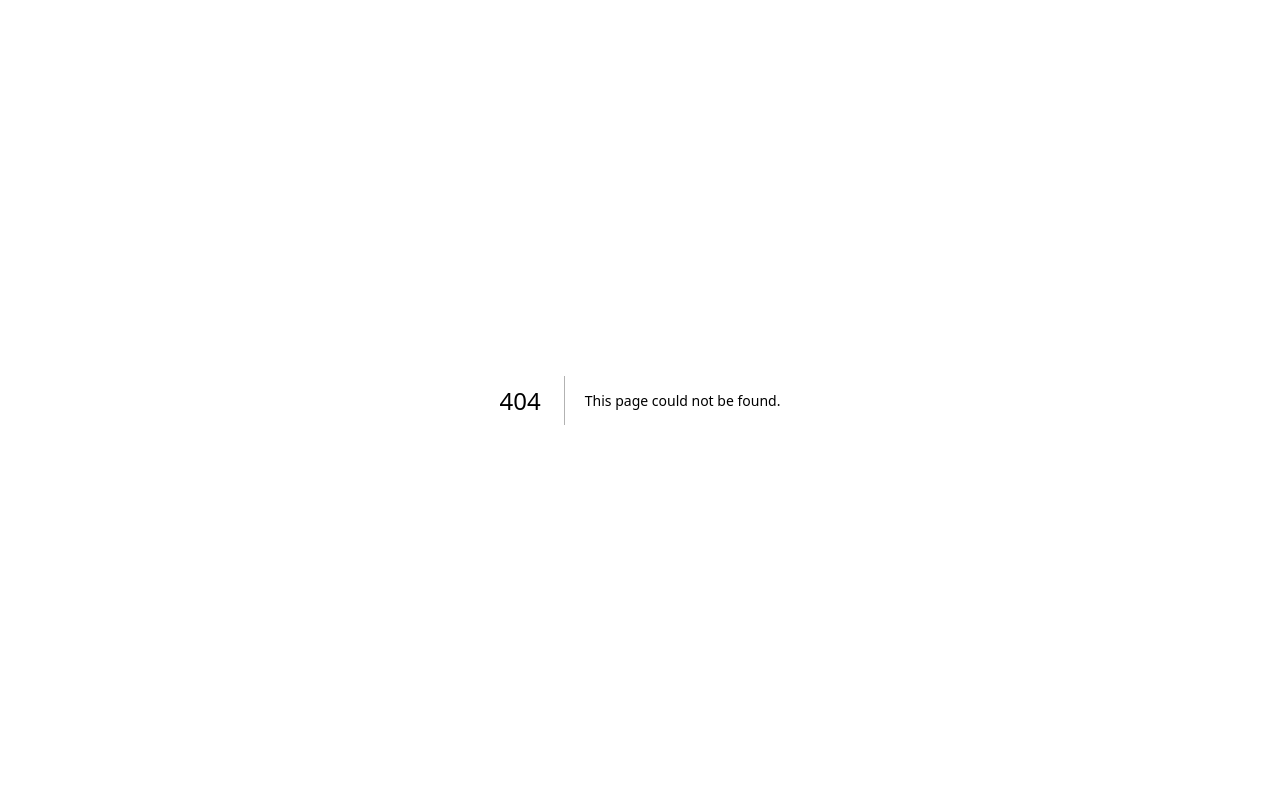
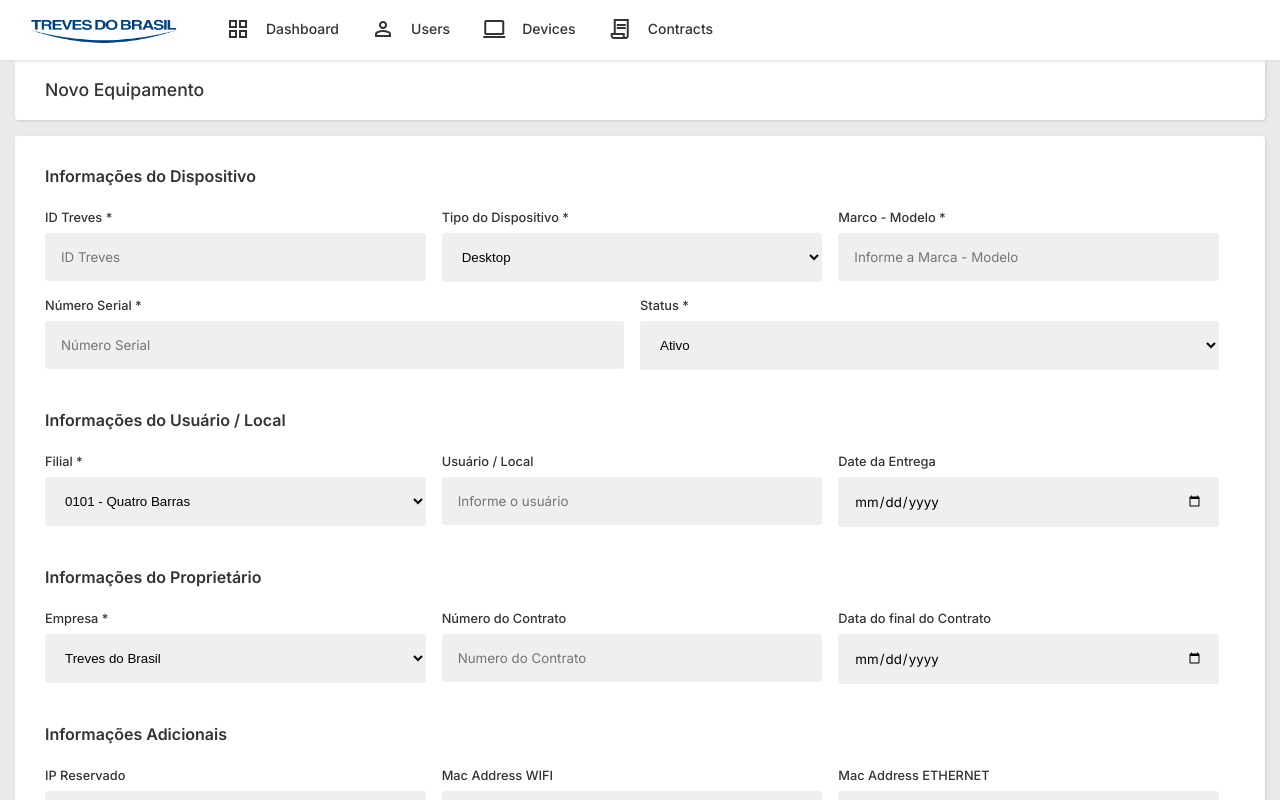
Before and after one commit to jailsonjr/SuperHelpdesk, a Next.js app: page /devices/new-device in a window 1280 px wide. Before the commit this address had no page. Shown: the top 800 px of the page. Built offline with nearby package versions, Linux system fonts and the light colour scheme.

Commit message:
Feat: Create form of register new device

```diff
--- a/src/app/devices/devices.module.css
+++ b/src/app/devices/devices.module.css
@@ -75,6 +75,21 @@
   border-radius: 3px;
   display: flex;
   justify-content: space-between;
+}
+
+.newRegister {
+  text-decoration: none;
+  background-color: var(--main-color);
+  padding: 0.4rem 2rem;
+  margin-left: 4rem;
+  display: inline-block;
+  font-size: 0.875rem;
+  color: #fff;
+  border-radius: 3px;
+}
+
+.newRegister:hover {
+  background-color: #0A2D6C;
 }
 
 .filter {
@@ -156,3 +171,67 @@
 .grid tbody tr:nth-child(even) {
   background-color: #f5f5f5;
 }
+
+.new_form {
+  padding: 1.875rem;
+}
+
+.new_form fieldset {
+  border: none;
+  margin: 1rem 0;
+  display: flex;
+  padding: 0.5rem 0;
+  flex-wrap: wrap;
+}
+
+.new_form fieldset div {
+  display: flex;
+  flex-direction: column;
+  margin-right: 1rem;
+  min-width: 300px;
+  flex: 1;
+  margin-bottom: 1rem;
+}
+
+.new_form .subtitle{
+  font-size: 1rem;
+  font-weight: 600;
+  color: #333;
+  margin-bottom: 1rem;
+  display: inline;
+  width: 100%;
+}
+
+.new_form fieldset input,.new_form fieldset select,.new_form fieldset textarea{
+  border: none;
+  background-color: #efefef;
+  padding: 1rem;
+  border-radius: 3px;
+  min-width: 200px;
+  outline: none;
+}
+
+.new_form fieldset textarea {
+  width: 100%;
+  font-family: var(--font-mono);;
+}
+
+.new_form fieldset span {
+  font-size: 0.8rem;
+  margin-bottom: 0.5rem;
+  font-weight: 500;
+  color: #333;
+}
+
+.new_form .buttonSave {
+  background-color: var(--main-color);
+  padding: 1rem 3rem;
+  border-radius: 3px;
+  border: none;
+  color: #fff;
+}
+
+.new_form .buttonSave:hover {
+  cursor: pointer;
+  background-color: #0A2D6C;
+}
--- /dev/null
+++ b/src/app/devices/new-device/page.tsx
@@ -0,0 +1,181 @@
+import Link from 'next/link'
+import styles from '../devices.module.css'
+import Image from 'next/image'
+
+export default async function NewDevices() {
+
+
+  return (
+    <main className={styles.main}>
+      <div className={styles.mainMenuBackground}>
+      <div className={styles.mainMenu}>
+          <div className={styles.logo}>
+                  <Image
+                        src="/logo.png"
+                        alt="Logo of treves"
+                        width={148}
+                        height={25}
+                        className={styles.logo}
+                        priority
+                    />
+          </div>
+          <nav className={styles.nav}>
+            <Link href='/dash' className={styles.navlink}>
+              <span className={`material-symbols-outlined ${styles.navicon}`}>grid_view</span>
+              <span className={styles.navtext}>Dashboard</span>
+            </Link>
+            <Link href='/users' className={styles.navlink}>
+              <span className={`material-symbols-outlined ${styles.navicon}`}>person</span>
+              <span className={styles.navtext}>Users</span>
+            </Link>
+            <Link href='/devices' className={styles.navlink}>
+              <span className={`material-symbols-outlined ${styles.navicon}`}>computer</span>
+              <span className={styles.navtext}>Devices</span>
+            </Link>
+            <Link href='/contract' className={styles.navlink}>
+              <span className={`material-symbols-outlined ${styles.navicon}`}>contract</span>
+              <span className={styles.navtext}>Contracts</span>
+            </Link>
+          </nav>
+      </div>
+      </div>
+      <div className={styles.submenu}>
+        <div className={styles.title}>Novo Equipamento</div>
+      </div>
+      <div className={styles.grid}>
+        <form className={styles.new_form}>
+          <h3 className={styles.subtitle}>Informações do Dispositivo</h3>
+          <fieldset>
+            <div>
+              <span>ID Treves *</span>
+              <input type='text' placeholder='ID Treves' required/>
+            </div>
+
+            <div>
+              <span>Tipo do Dispositivo *</span>
+              <select name='type' placeholder='status' required>
+                <option value='ativo'>Desktop</option>
+                <option value='quebrado'>Notebook</option>
+                <option value='sem_uso'>Monitor</option>
+                <option value='devolvido'>Impressora</option>
+                <option value='sem_uso'>Smartphone</option>
+                <option value='sem_uso'>Suporte</option>
+                <option value='devolvido'>Headset</option>
+                <option value='devolvido'>Mouse</option>
+                <option value='devolvido'>Teclado</option>
+                <option value='devolvido'>Leitor de Cod. de Barras</option>
+              </select>
+            </div>
+
+            <div>
+              <span>Marco - Modelo *</span>
+              <input type='text' placeholder='Informe a Marca - Modelo' required/>
+            </div>
+
+            <div>
+              <span>Número Serial *</span>
+              <input type='text' placeholder='Número Serial' required/>
+            </div>
+
+            <div>
+              <span>Status *</span>
+              <select name='status' placeholder='status' required>
+                <option value='ativo'>Ativo</option>
+                <option value='quebrado'>Quebrado</option>
+                <option value='devolvido'>Devolvido</option>
+                <option value='sem_uso'>Sem uso</option>
+              </select>
+            </div>
+          </fieldset>
+          <h3 className={styles.subtitle}>Informações do Usuário / Local</h3>
+          <fieldset>
+
+            <div>
+              <span>Filial *</span>
+              <select name='filial' placeholder='status' required>
+                <option value='ativo'>0101 - Quatro Barras</option>
+                <option value='ativo'>0102 - Caçapava</option>
+                <option value='ativo'>0103 - Trecin</option>
+                <option value='ativo'>0104 - Betim</option>
+                <option value='ativo'>0105 - Residente - Renault</option>
+                <option value='ativo'>0106 - Residente - VW</option>
+                <option value='ativo'>0107 - Residente - Honda</option>
+              </select>
+            </div>
+
+            <div>
+              <span>Usuário / Local</span>
+              <input type='text' placeholder='Informe o usuário'/>
+            </div>
+
+            <div>
+              <span>Date da Entrega</span>
+              <input type='date' placeholder='date delivered'/>
+            </div>
+          </fieldset>
+
+          <h3 className={styles.subtitle}>Informações do Proprietário</h3>
+
+          <fieldset>
+
+            <div>
+              <span>Empresa *</span>
+              <select name='proprietary' placeholder='Empresa' required>
+                <option value='ativo'>Treves do Brasil</option>
+                <option value='ativo'>Trecin Industrial</option>
+                <option value='ativo'>Hexanet</option>
+                <option value='ativo'>Treves SAS</option>
+                <option value='ativo'>Copel</option>
+                <option value='ativo'>Algar</option>
+                <option value='ativo'>Embratel</option>
+                <option value='ativo'>FCM</option>
+                <option value='ativo'>Selbetti</option>
+                <option value='ativo'>Ricohpy</option>
+                <option value='ativo'>Telefonica</option>
+                <option value='ativo'>As Informatica</option>
+                <option value='ativo'>Bluepex</option>
+              </select>
+            </div>
+
+            <div>
+              <span>Número do Contrato</span>
+              <input type='text' placeholder='Numero do Contrato'/>
+            </div>
+
+            <div>
+              <span>Data do final do Contrato</span>
+              <input type='date' placeholder='Data do Final do Contrato'/>
+            </div>
+          </fieldset>
+
+          <h3 className={styles.subtitle}>Informações Adicionais</h3>
+
+          <fieldset>
+            <div>
+              <span>IP Reservado</span>
+              <input type='text' placeholder='Informe o IP'/>
+            </div>
+
+            <div>
+              <span>Mac Address WIFI</span>
+              <input type='text' placeholder='Mac Address WIFI'/>
+            </div>
+
+            <div>
+              <span>Mac Address ETHERNET</span>
+              <input type='text' placeholder='Mac Address ETHERNET'/>
+            </div>
+          </fieldset>
+            <fieldset>
+              <span>Observação</span>
+              <textarea placeholder='Informações extras'/>
+            </fieldset>
+
+            <fieldset>
+              <button className={styles.buttonSave}>Salvar</button>
+            </fieldset>
+        </form>
+      </div>
+    </main>
+  )
+}
```
Also changed, not shown: src/app/devices/page.tsx (+4 -6 lines).
